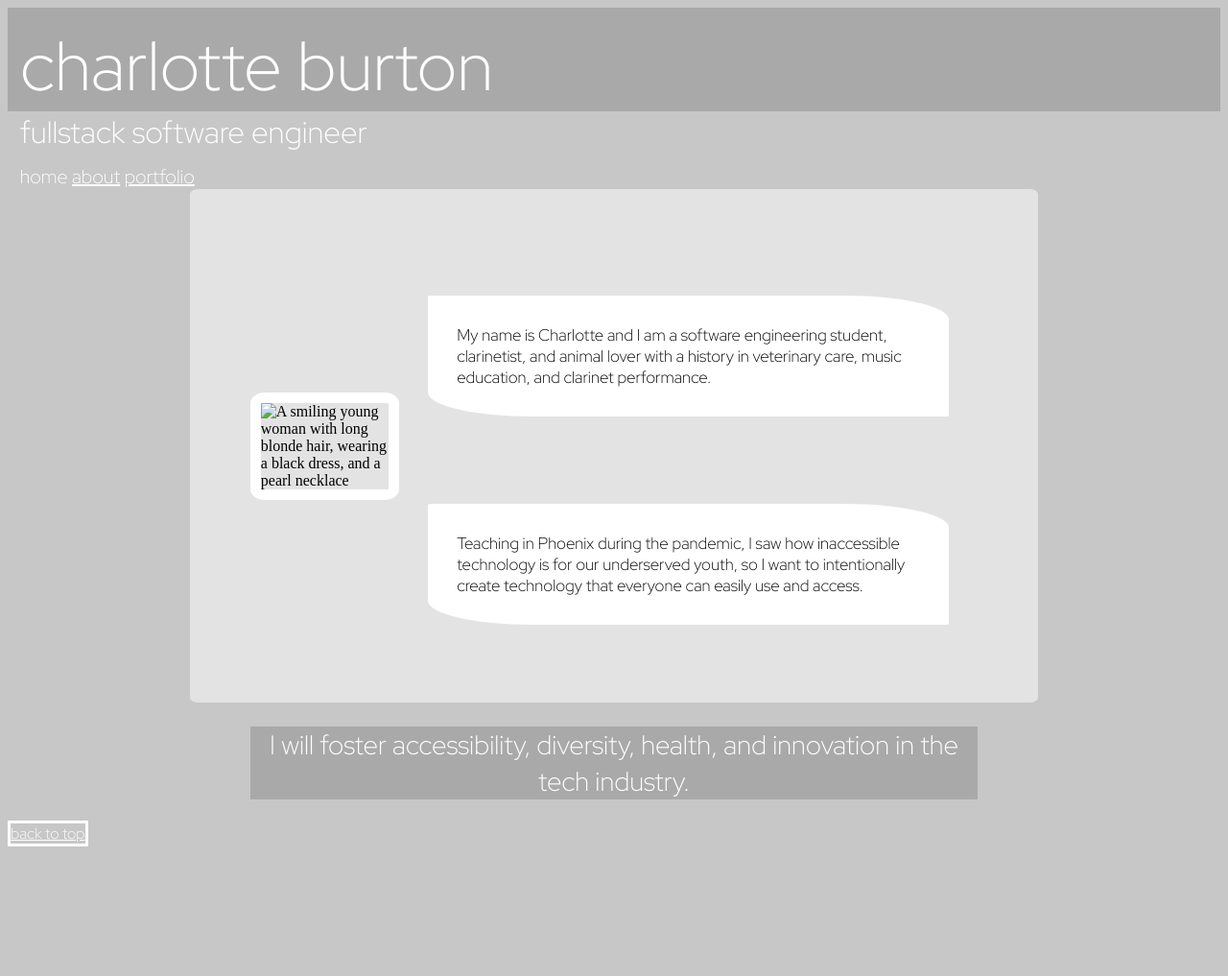
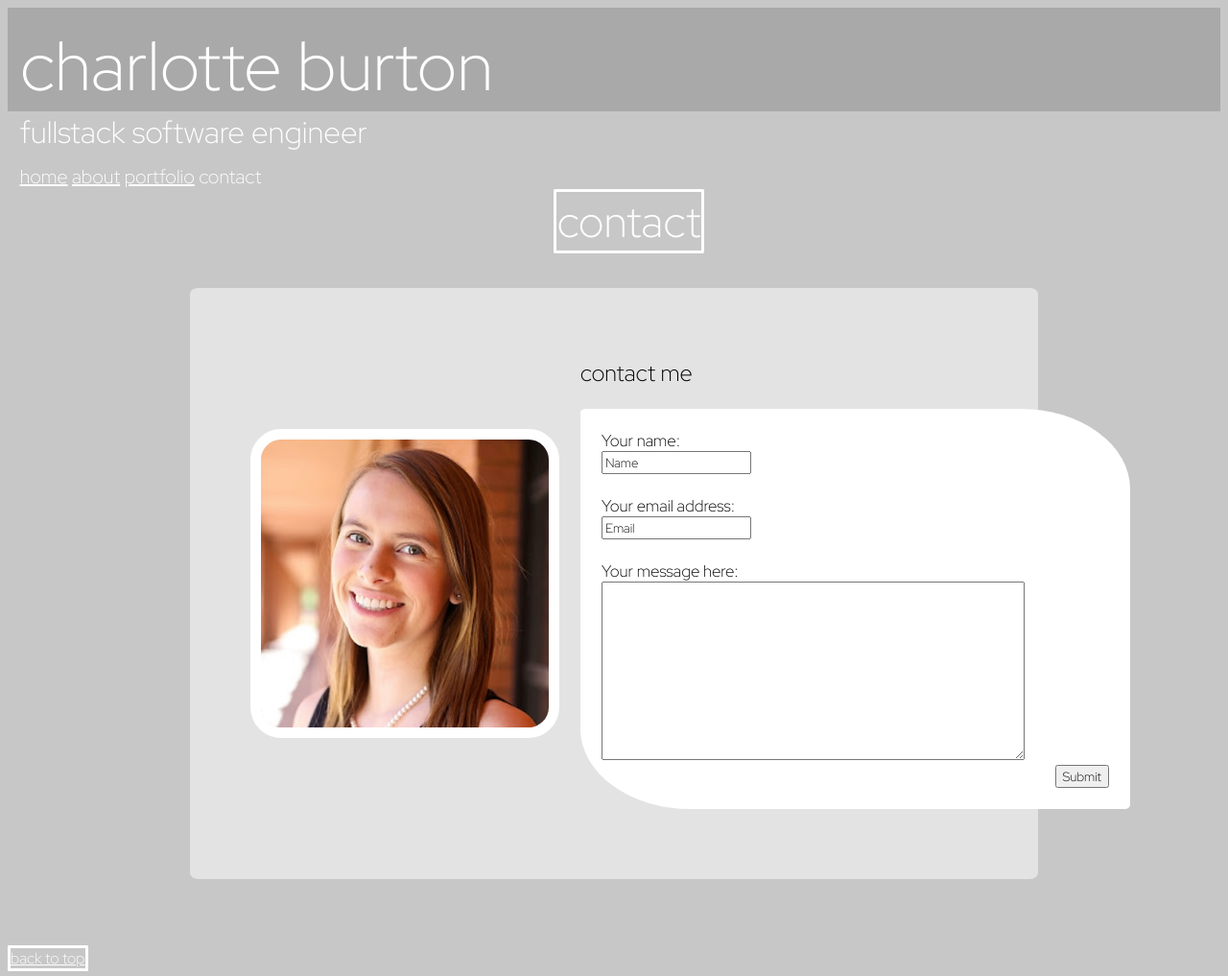
Before and after one commit to charburton18/personal-site-2, a plain HTML site: page contact.html in a window 1280 px wide. Shown: the whole page at 96% size. Before the commit the page ends 887 px from the top, so only its background shows below. Drawn offline with Linux system fonts and the light colour scheme.

Commit message:
created contact.html and styled it. Updated nav bar links and img paths.

```diff
--- a/contact.html
+++ b/contact.html
@@ -17,35 +17,50 @@
     <h1>charlotte burton</h1>
     <p id="jobtitle">fullstack software engineer</p>
     <nav>
-      <a>home</a>
+      <a href=".index.html">home</a>
       <a href="./about.html">about</a>
       <a href="./portfolio.html">portfolio</a>
+      <a>contact</a>
     </nav>
   </header>
 
   <main>
-    <section id="homebox">
-      <img id="headshot" src="./personal-website-images/burton_headshot.jpeg" alt="A smiling young woman with long blonde hair, wearing a black dress, and a pearl necklace"/>
-      <section id="biobox">
-        <p id="bio1">My name is Charlotte and I am a software engineering student, clarinetist, and animal lover
-        with a history in veterinary care, music education, and clarinet performance.
-        </p>
-        <p id="bio2">
-        Teaching in Phoenix during the pandemic, I saw how inaccessible technology is for our
-        underserved youth, so I want to intentionally create technology that everyone can easily use
-        and access.
-        </p>
-     </section>
-    </section>
 
-    <h3 id="mission">I will foster accessibility, diversity, health, and innovation in the tech industry.
-    </h3>
+    <h2 id="contact">contact</h2>
+
+    <br /><br />
+
+    <section class="boxOf3sections">
+      <section class="sectionA">
+        <img src="./personal-website-2-images/burton_sai_headshot_373pxjpeg.jpeg"
+        alt="A young blonde-haired woman smiling."
+        />
+        <section class="sectionAtitleandtext">
+          <h2 class="subtitleA">contact me</h2>
+              <form id="formbox" class="sectionAtext">
+                <label for="text" value="Your name">Your name:</label><br />
+                <input type="text" id="userFName" value="Name" /><br /><br />
+
+                <label for="userEmail" value="Email">Your email address:</label><br />
+                <input type="email" id="userEmail" value="Email" /><br /><br />
+
+                <label for="text">Your message here:</label><br />
+                <textarea id="text" name="Your message here:" rows="10" cols="60"></textarea>
+
+                <section id="submitbutton">
+                  <input type="submit" />
+                </section>
+              </form>
+        </section>
+      </section>
+
+      <br /><br />
 
 
-  </main>
+  <br /><br />
 
   <footer>
-    <a id ="backtotop" href="#top">back to top</a>
+    <a id="backtotop" href="#top">back to top</a>
   </footer>
 
 </body>
--- a/style.css
+++ b/style.css
@@ -4,7 +4,7 @@ body {
   background-color: rgb(199, 199, 199);
 }
 
-h1, h2, h3, p, nav, a {
+h1, h2, h3, p, nav, a, form, input, textarea {
   font-family: 'Red Hat Display', sans-serif;
   font-optical-sizing: auto;
   font-weight: 300;
@@ -88,7 +88,7 @@ img {
 
 /* css for portfolio.html and about.html */
 
-#portfolio, #about {
+#portfolio, #about, #contact {
   font-size: 46px;
   text-align: center;
   color: white;
@@ -109,7 +109,6 @@ svg {
   display: flex;
   background-color: rgb(255, 255, 255, 50%);
   flex-direction: row;
-  justify-content: center;
   align-items: center;
   margin: 0 15% 0 15%;
   padding: 4% 5% 4% 5%;
@@ -157,3 +156,13 @@ svg {
   border-radius: 20% 1% 20% 1%;
   font-size: 17px;
 }
+
+/* css for contact.html */
+
+#formbox {
+  width: 120%;
+}
+
+#submitbutton {
+  text-align: right;
+}
```
Also changed, not shown: about.html (+4 -3 lines), index.html (+2 -1 lines), portfolio.html (+4 -3 lines), success.html (+2 -1 lines), personal-website-2-images/burton_sai_headshot_373pxjpeg.jpeg (added).
